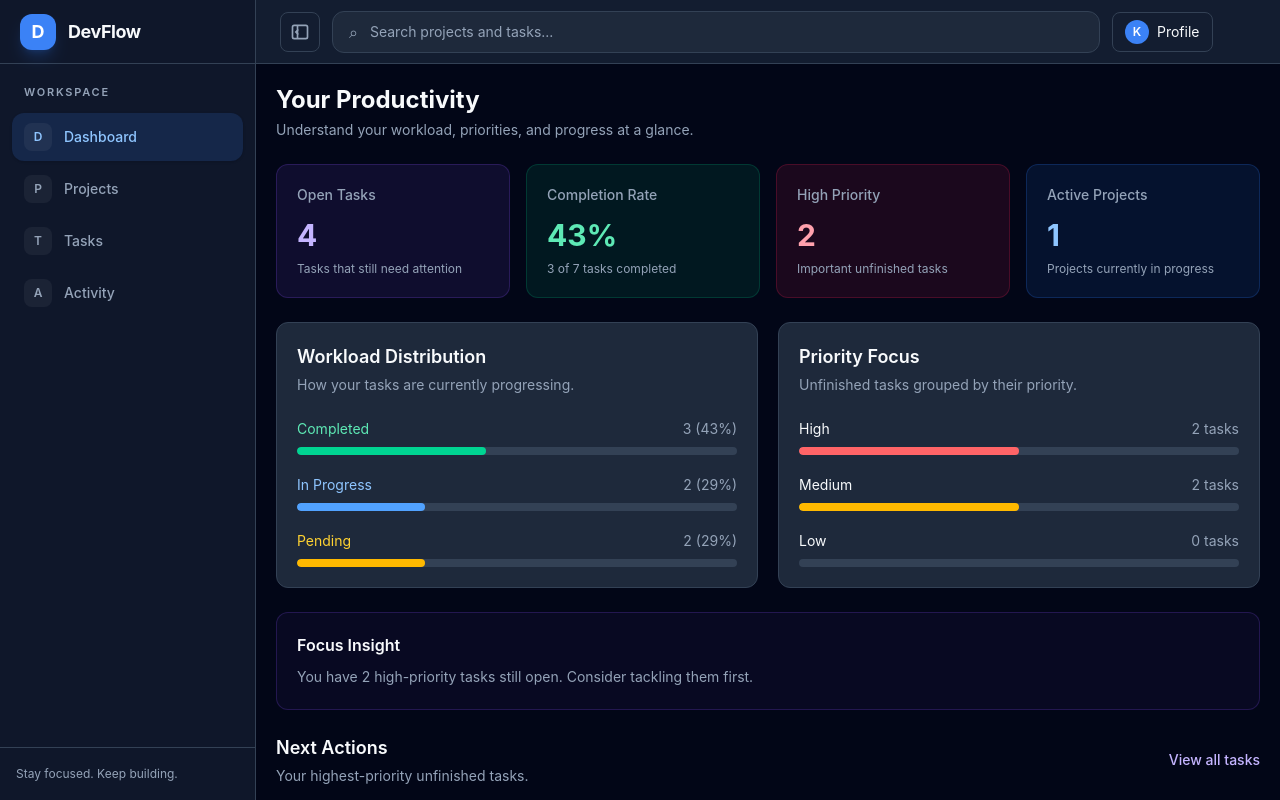
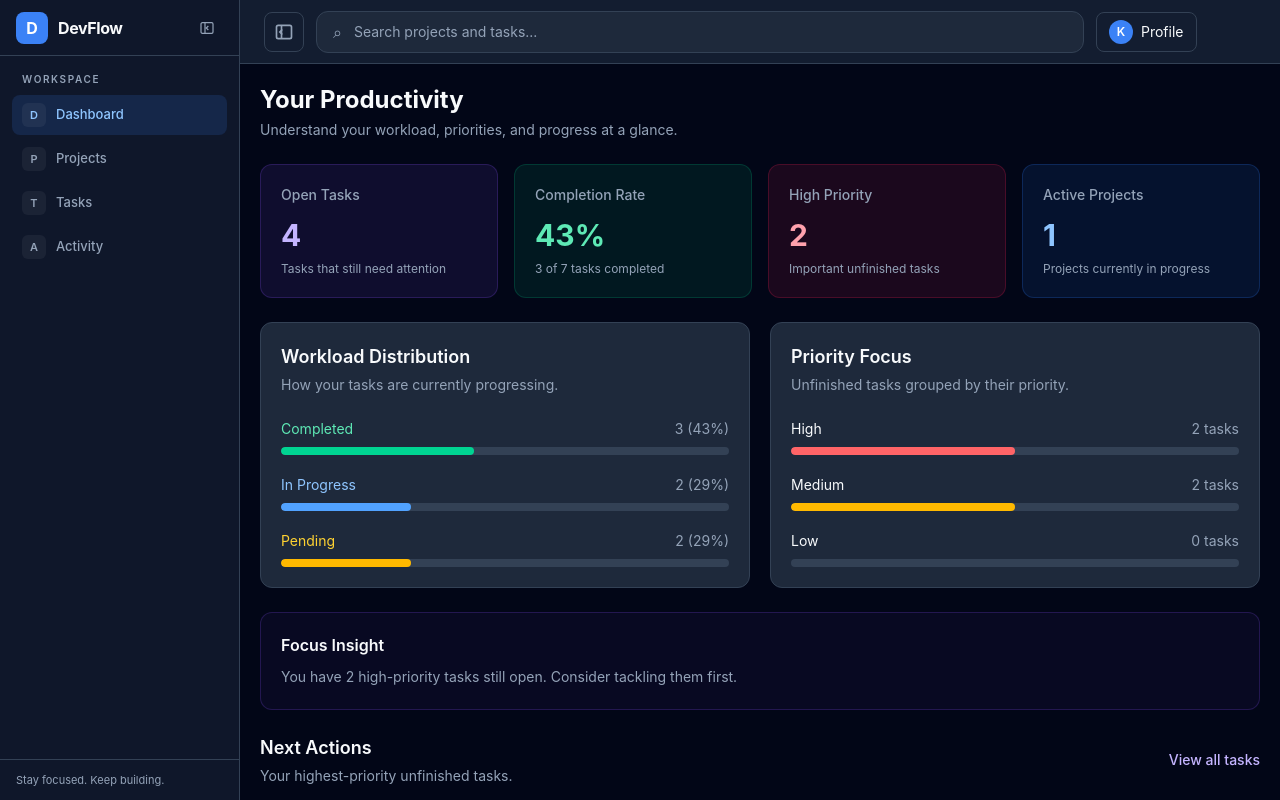
Before and after one commit to krishna-hingu/devflow, a React (Vite) app: page /dashboard in a window 1280 px wide. Shown: the top 800 px of the page. Built offline with nearby package versions, Linux system fonts and the light colour scheme.

Commit message:
feat: move desktop sidebar control into sidebar

```diff
--- a/src/components/layout/Sidebar.jsx
+++ b/src/components/layout/Sidebar.jsx
@@ -7,50 +7,79 @@ const navigationItems = [
   { name: "Activity", path: "/activity", abbreviation: "A" },
 ];
 
-function Sidebar({ isMobileOpen, isDesktopOpen, onClose }) {
+function Sidebar({
+  isMobileOpen,
+  isDesktopOpen,
+  onClose,
+  onDesktopToggle,
+}) {
   const mobileVisibility = isMobileOpen
     ? "visible translate-x-0"
     : "invisible -translate-x-full";
 
   const desktopVisibility = isDesktopOpen
-    ? "lg:visible lg:translate-x-0 lg:w-64 lg:border-r"
+    ? "lg:visible lg:translate-x-0 lg:w-60 lg:border-r"
     : "lg:invisible lg:translate-x-0 lg:w-0 lg:border-r-0 lg:overflow-hidden";
 
   return (
+    <>
       <aside
-      className={`fixed inset-y-0 left-0 z-50 flex h-dvh w-72 shrink-0 flex-col border-r border-devflow-border bg-devflow-sidebar transition-all duration-300 ease-in-out lg:sticky lg:top-0 lg:z-20 lg:h-screen ${mobileVisibility} ${desktopVisibility}`}
+        className={`fixed inset-y-0 left-0 z-50 flex h-dvh w-64 shrink-0 flex-col border-r border-devflow-border bg-devflow-sidebar transition-[width,transform] duration-300 ease-in-out lg:sticky lg:top-0 lg:z-20 lg:h-screen ${mobileVisibility} ${desktopVisibility}`}
         aria-label="Main navigation"
       >
-      {/* Brand */}
-      <div className="flex h-16 shrink-0 items-center justify-between border-b border-devflow-border px-5">
+        {/* Brand and desktop sidebar control */}
+        <div className="flex h-14 shrink-0 items-center justify-between border-b border-devflow-border px-4">
           <Link
             to="/dashboard"
             onClick={onClose}
             aria-label="DevFlow home"
             title="Go to Dashboard"
-          className="flex min-w-0 items-center gap-3 rounded-lg outline-none focus-visible:ring-2 focus-visible:ring-devflow-blue"
+            className="flex min-w-0 items-center gap-2.5 rounded-lg outline-none focus-visible:ring-2 focus-visible:ring-devflow-blue"
           >
-          <span className="flex h-9 w-9 shrink-0 items-center justify-center rounded-xl bg-devflow-blue text-lg font-bold text-white shadow-lg shadow-blue-500/20">
+            <span className="flex h-8 w-8 shrink-0 items-center justify-center rounded-lg bg-devflow-blue text-base font-bold text-white">
               D
             </span>
-          <span className="truncate text-lg font-bold tracking-tight text-devflow-text">
+            <span className="truncate text-base font-bold tracking-tight text-devflow-text">
               DevFlow
             </span>
           </Link>
+
+          <div className="flex shrink-0 items-center gap-1">
+            <button
+              type="button"
+              onClick={onDesktopToggle}
+              aria-label="Hide sidebar"
+              title="Hide sidebar"
+              className="hidden h-8 w-8 items-center justify-center rounded-lg text-devflow-text-muted transition-colors hover:bg-devflow-card hover:text-devflow-text focus-visible:outline-none focus-visible:ring-2 focus-visible:ring-devflow-blue lg:inline-flex"
+            >
+              <svg
+                xmlns="http://www.w3.org/2000/svg"
+                viewBox="0 0 24 24"
+                fill="none"
+                stroke="currentColor"
+                strokeWidth="1.8"
+                className="h-4 w-4"
+                aria-hidden="true"
+              >
+                <rect x="3" y="4" width="18" height="16" rx="2" />
+                <path d="M9 4v16M14 9l-3 3 3 3" />
+              </svg>
+            </button>
 
             <button
               type="button"
               aria-label="Close navigation menu"
               onClick={onClose}
-          className="flex h-10 w-10 shrink-0 items-center justify-center rounded-lg text-lg text-devflow-text-muted transition-colors hover:bg-devflow-card hover:text-devflow-text focus-visible:outline-none focus-visible:ring-2 focus-visible:ring-devflow-blue lg:hidden"
+              className="flex h-8 w-8 shrink-0 items-center justify-center rounded-lg text-base text-devflow-text-muted transition-colors hover:bg-devflow-card hover:text-devflow-text focus-visible:outline-none focus-visible:ring-2 focus-visible:ring-devflow-blue lg:hidden"
             >
               ×
             </button>
           </div>
+        </div>
 
-      {/* Navigation */}
-      <nav className="flex-1 space-y-1 overflow-y-auto px-3 py-5">
-        <p className="mb-3 px-3 text-[11px] font-semibold uppercase tracking-[0.16em] text-devflow-text-muted">
+        {/* Primary navigation */}
+        <nav className="flex-1 space-y-1 overflow-y-auto px-3 py-4">
+          <p className="mb-2 px-2.5 text-[10px] font-semibold uppercase tracking-[0.16em] text-devflow-text-muted">
             Workspace
           </p>
 
@@ -60,14 +89,14 @@ function Sidebar({ isMobileOpen, isDesktopOpen, onClose }) {
               key={item.path}
               onClick={onClose}
               className={({ isActive }) =>
-              `group flex min-h-11 items-center gap-3 rounded-xl px-3 py-2.5 text-sm font-medium transition-colors duration-200 focus-visible:outline-none focus-visible:ring-2 focus-visible:ring-devflow-blue ${
+                `group flex min-h-10 items-center gap-2.5 rounded-lg px-2.5 py-2 text-[13px] font-medium transition-colors duration-200 focus-visible:outline-none focus-visible:ring-2 focus-visible:ring-devflow-blue ${
                   isActive
-                  ? "bg-devflow-blue/15 text-blue-300 shadow-sm"
+                    ? "bg-devflow-blue/15 text-blue-300"
                     : "text-devflow-text-muted hover:bg-devflow-card hover:text-devflow-text"
                 }`
               }
             >
-            <span className="flex h-7 w-7 shrink-0 items-center justify-center rounded-lg bg-white/5 text-xs font-semibold text-current">
+              <span className="flex h-6 w-6 shrink-0 items-center justify-center rounded-md bg-white/5 text-[11px] font-semibold text-current">
                 {item.abbreviation}
               </span>
               <span className="truncate">{item.name}</span>
@@ -75,12 +104,37 @@ function Sidebar({ isMobileOpen, isDesktopOpen, onClose }) {
           ))}
         </nav>
 
-      <div className="shrink-0 border-t border-devflow-border p-4">
-        <p className="text-xs leading-5 text-devflow-text-muted">
+        <div className="shrink-0 border-t border-devflow-border px-4 py-3">
+          <p className="text-[11px] leading-4 text-devflow-text-muted">
             Stay focused. Keep building.
           </p>
         </div>
       </aside>
+
+      {/* Re-open handle stays beside the content when the desktop sidebar is hidden. */}
+      {!isDesktopOpen && (
+        <button
+          type="button"
+          onClick={onDesktopToggle}
+          aria-label="Show sidebar"
+          title="Show sidebar"
+          className="fixed left-2 top-[4.25rem] z-30 hidden h-9 w-9 items-center justify-center rounded-lg border border-devflow-border bg-devflow-sidebar text-devflow-text-muted shadow-lg transition-colors hover:text-devflow-text focus-visible:outline-none focus-visible:ring-2 focus-visible:ring-devflow-blue lg:inline-flex"
+        >
+          <svg
+            xmlns="http://www.w3.org/2000/svg"
+            viewBox="0 0 24 24"
+            fill="none"
+            stroke="currentColor"
+            strokeWidth="1.8"
+            className="h-4 w-4"
+            aria-hidden="true"
+          >
+            <rect x="3" y="4" width="18" height="16" rx="2" />
+            <path d="M9 4v16m2-8 3-3m-3 3 3 3" />
+          </svg>
+        </button>
+      )}
+    </>
   );
 }
 
```
Lines whose indentation alone changed are shown as unchanged.
